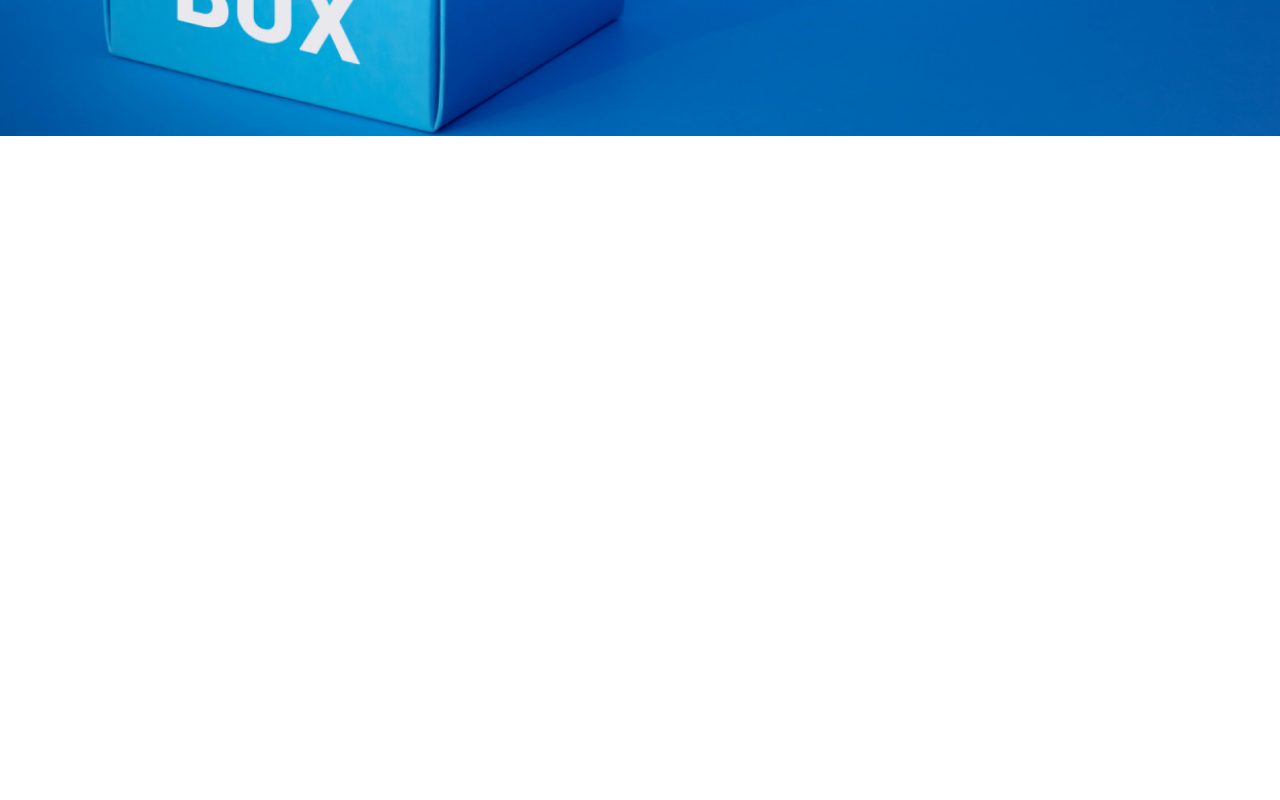
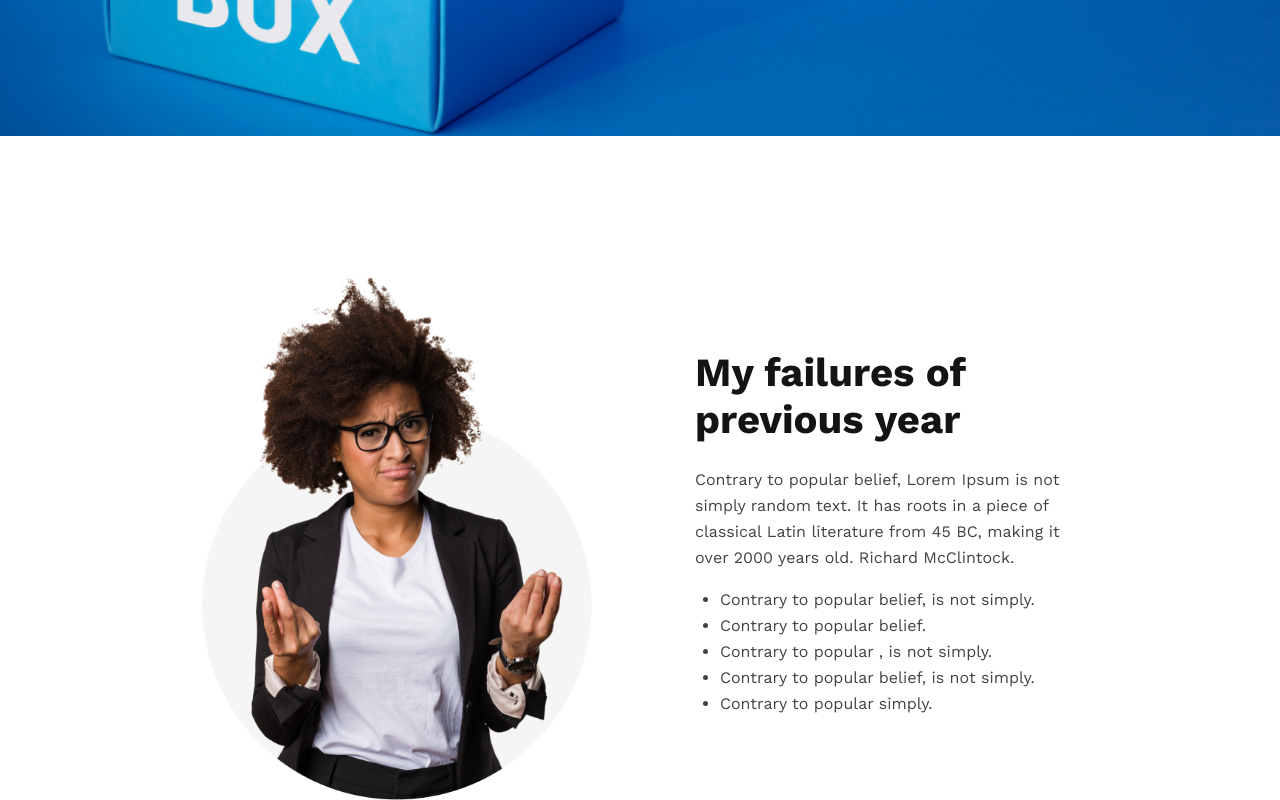
Before and after one commit to Naimul02/new-year-new-me, a plain HTML site: page index.html in a window 1280 px wide. Shown: the part 694-1494 px from the top of the page. Before the commit the page ends 960 px from the top, so only its background shows below. Drawn offline with nearby package versions, Linux system fonts and the light colour scheme.

Commit message:
completed failure section

```diff
--- a/css/styles.css
+++ b/css/styles.css
@@ -3,6 +3,10 @@
   padding: 0;
   font-family: "Work Sans", sans-serif;
 }
+.max-width-set {
+  max-width: 1000px;
+}
+/* header section */
 .header {
   background-image: url("../images/banner/banner3.png");
   background-repeat: no-repeat;
@@ -39,3 +43,37 @@
   font-weight: 600;
   border: none;
 }
+
+/* failure section */
+.failure-section {
+  display: flex;
+  justify-content: space-around;
+  align-items: center;
+  margin: 0 auto;
+}
+.failure-content {
+  max-width: 400px;
+}
+.failure-section img {
+  max-width: 420px;
+}
+.failure-title {
+  color: var(--Dark-01, #151414);
+  font-size: 40px;
+  font-weight: 700;
+  margin-bottom: 24px;
+}
+.failure-des {
+  color: var(--Dark-02, #444343);
+  font-size: 16px;
+  font-weight: 400;
+  line-height: 26px; /* 162.5% */
+  margin-bottom: 16px;
+}
+.failure-bullet {
+  color: var(--Dark-02, #444343);
+  font-size: 16px;
+  font-weight: 400;
+  line-height: 26px; /* 162.5% */
+  margin-left: 25px;
+}
--- a/index.html
+++ b/index.html
@@ -26,7 +26,26 @@
         <button class="btn-primary">Contact Us</button>
       </section>
     </header>
-    <main></main>
+    <main>
+      <section class="failure-section max-width-set">
+        <img src="images/person.png" alt="" />
+        <div class="failure-content">
+          <h1 class="failure-title">My failures of previous year</h1>
+          <p class="failure-des">
+            Contrary to popular belief, Lorem Ipsum is not simply random text.
+            It has roots in a piece of classical Latin literature from 45 BC,
+            making it over 2000 years old. Richard McClintock.
+          </p>
+          <ul class="failure-bullet">
+            <li>Contrary to popular belief, is not simply.</li>
+            <li>Contrary to popular belief.</li>
+            <li>Contrary to popular , is not simply.</li>
+            <li>Contrary to popular belief, is not simply.</li>
+            <li>Contrary to popular simply.</li>
+          </ul>
+        </div>
+      </section>
+    </main>
     <footer></footer>
   </body>
 </html>
```
